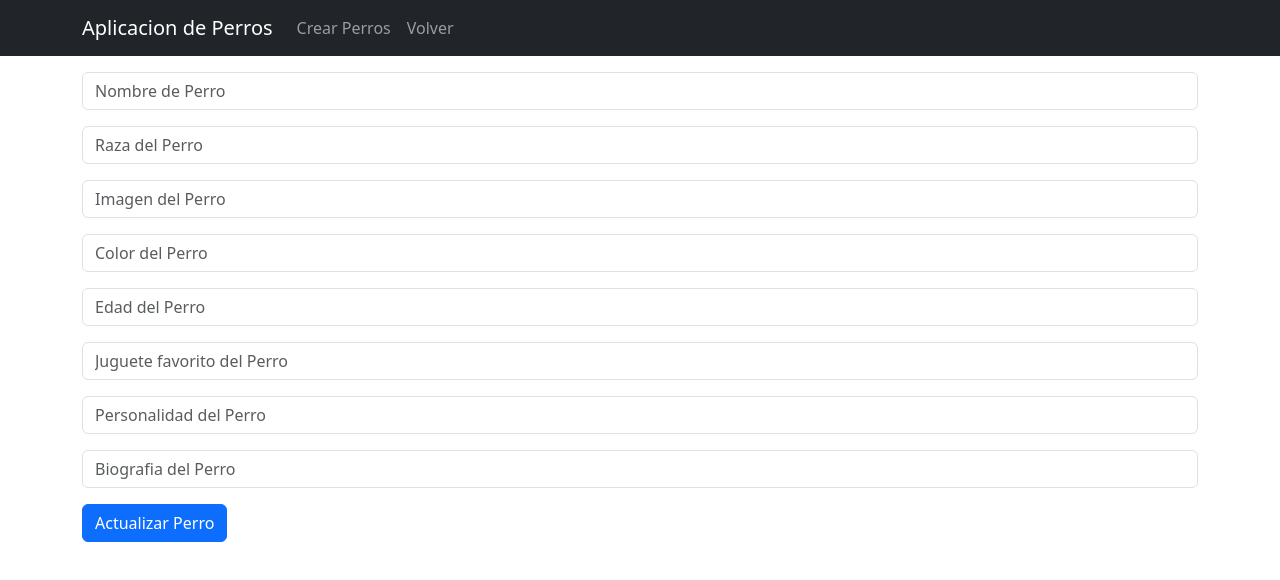
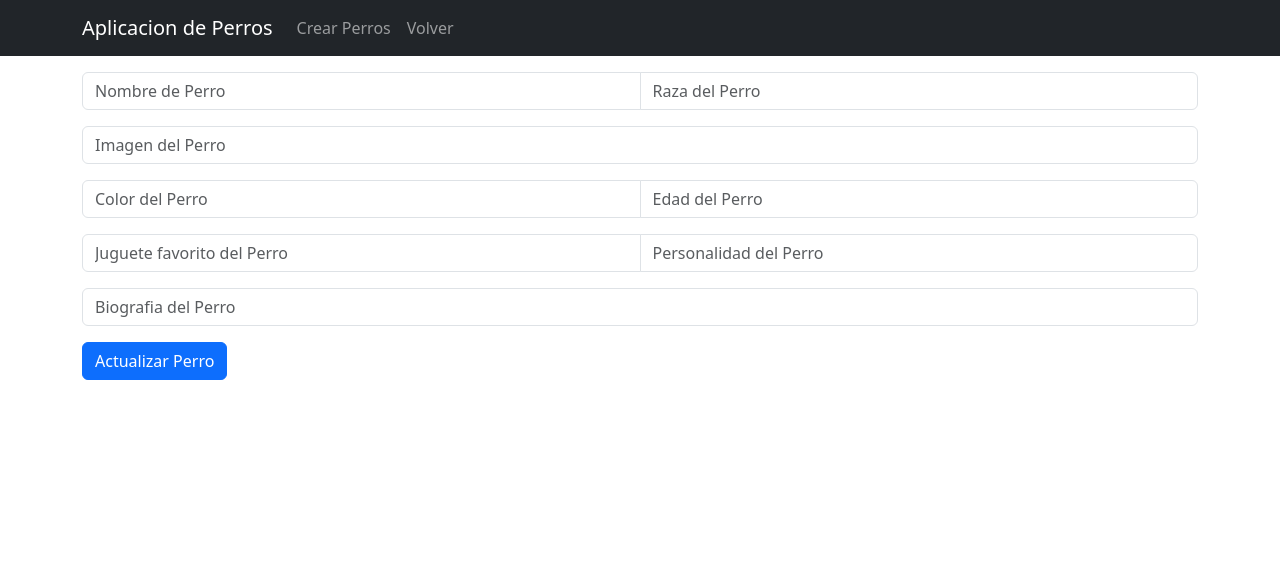
Before and after one commit to MijaelR2003/Proyecto-CRUD-Perros, a React (Vite) app: page /actualizar-perro/1 in a window 1280 px wide. Shown: the top 580 px of the page. Built offline with nearby package versions, Linux system fonts and the light colour scheme; no server answers.

Commit message:
Finalizado diseño de ActualizarPerro

```diff
--- a/src/pages/ActualizarPerro.jsx
+++ b/src/pages/ActualizarPerro.jsx
@@ -15,7 +15,7 @@ function ActualizarPerro({ apiUrl }) {
     age: "",
     favoriteToy: "",
     personality: "",
-    bio: ""
+    bio: "",
   });
 
   const modificar = () => {
@@ -58,9 +58,7 @@ function ActualizarPerro({ apiUrl }) {
             aria-label="Recipient's username"
             aria-describedby="basic-addon2"
           />
-        </InputGroup>
 
-        <InputGroup className="mb-3">
           <Form.Control
             onChange={(e) => {
               obtenerFormulario(e);
@@ -97,9 +95,7 @@ function ActualizarPerro({ apiUrl }) {
             aria-label="Recipient's username"
             aria-describedby="basic-addon2"
           />
-        </InputGroup>
 
-        <InputGroup className="mb-3">
           <Form.Control
             onChange={(e) => {
               obtenerFormulario(e);
@@ -123,9 +119,7 @@ function ActualizarPerro({ apiUrl }) {
             aria-label="Recipient's username"
             aria-describedby="basic-addon2"
           />
-        </InputGroup>
 
-        <InputGroup className="mb-3">
           <Form.Control
             onChange={(e) => {
               obtenerFormulario(e);
```
